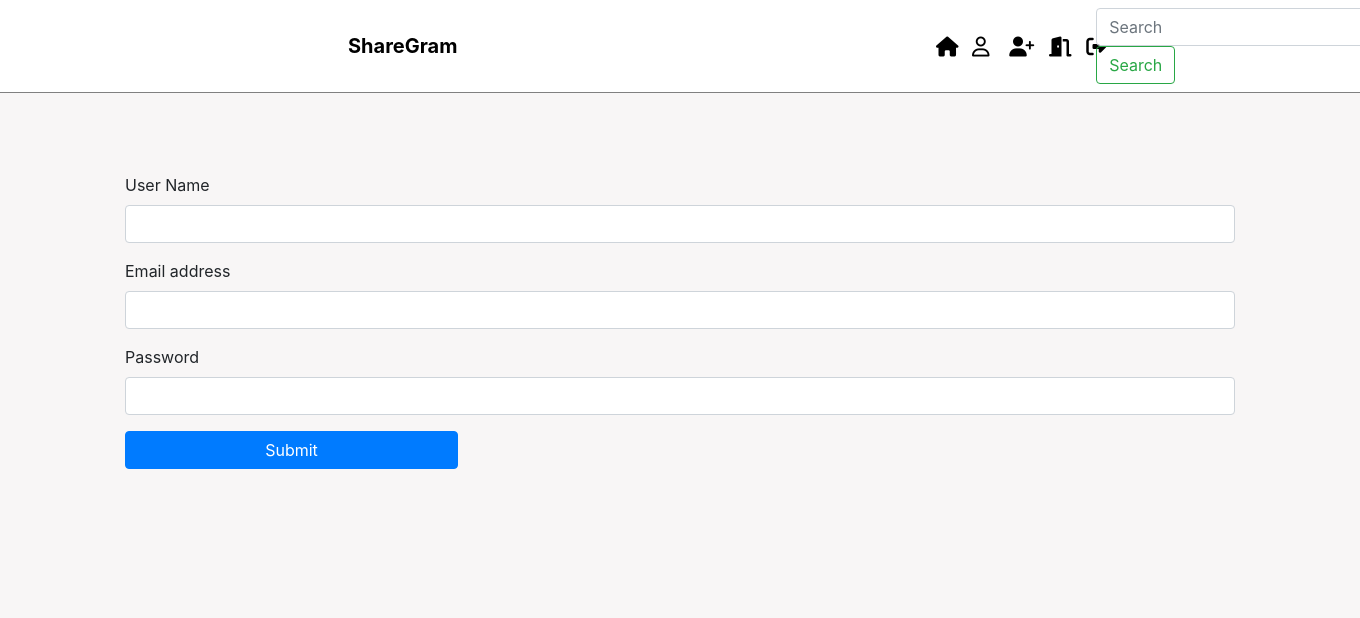
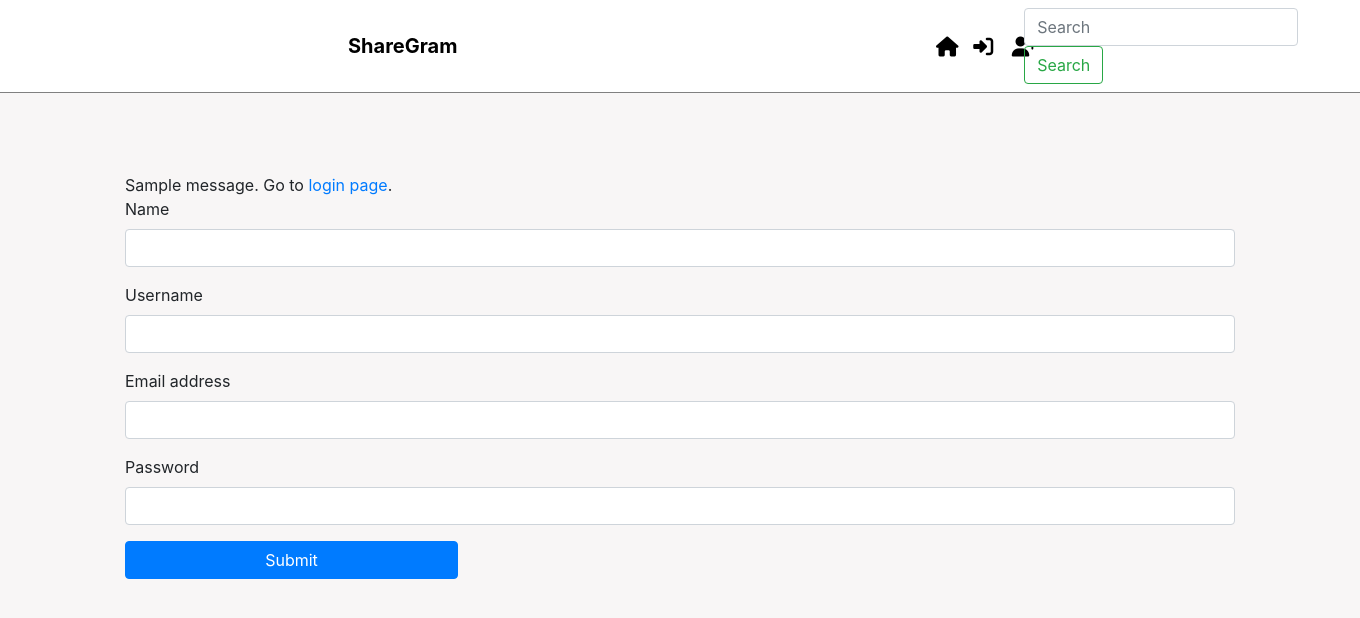
Before and after one commit to ArshadAman/Sharegram, a Flask app: page /register in a window 1360 px wide; the page is wider, and only the part inside the window is pictured. Shown: the top 618 px of that part. Run offline with Flask 2, Linux system fonts and the light colour scheme; tables that the repository leaves empty hold one stand-in row (values such as "Sample post"); one stand-in notice (Sample message) is shown; some libraries are stand-ins or nearby versions.

Commit message:
Login, Logout, register working properly

```diff
--- a/main.py
+++ b/main.py
@@ -1,4 +1,7 @@
-from flask import Flask
+from enum import unique
+import re
+from flask import Flask, redirect,url_for, flash
+from flask.globals import request
 from flask_sqlalchemy import SQLAlchemy
 # from flask_ckeditor import CKEditor
 from datetime import date
@@ -15,45 +18,89 @@ Bootstrap(app)
 
 # Database
 app.config['SQLALCHEMY_DATABASE_URI'] = 'sqlite:///users.db'
+app.config['SQLALCHEMY_TRACK_MODIFICATIONS'] = False
 db = SQLAlchemy(app)
 
 
-#Login Feature
-# login_manager = LoginManager()
+# Login Feature
+login_manager = LoginManager()
 
-# login_manager.init_app(app)
+login_manager.init_app(app)
 
-# @login_manager.user_loader
-# def load_user(user_id):
-#     return Users.query.get(int(user_id))
+@login_manager.user_loader
+def load_user(user_id):
+    return User.query.get(int(user_id))
 
 
+class User(UserMixin, db.Model):
+    __tablename__ = "users"
+    id = db.Column(db.Integer, primary_key=True)
+    email = db.Column(db.String(100), unique=True, nullable = False)
+    password = db.Column(db.String(100), nullable=False)
+    name = db.Column(db.String(100), nullable = False)
+    username = db.Column(db.String(100), nullable = False)
 
-
-
-
-
-
-
-
+db.create_all()
 
 
 
 @app.route("/")
 def home():
-    return render_template("index.html")
+    return render_template("index.html", current_user=current_user)
 
-@app.route("/login")
-def login_user():
-    return render_template("login.html")
+@app.route("/register", methods=["POST","GET"])
+def register_user():
+    if request.method == "POST":
+        email = request.form.get('signup-email')
+        password = request.form.get('signup-password')
+        name = request.form.get('signup-name')
+        username = request.form.get('signup-username')
 
-@app.route("/register")
-def register_user():
-    return render_template("register.html")
+        if User.query.filter_by(username=username).first():  # if a user is found, we want to redirect back to signup page so user can try again
+            flash('User already exists')
+            return redirect(url_for('register_user'))
+
+        # create a new user with the form data. Hash the password so the plaintext version isn't saved.
+        new_user = User(email=email, name=name, password=generate_password_hash(password, method='sha256', salt_length=8), username=username)
+
+        # add the new user to the database
+        db.session.add(new_user)
+        db.session.commit()
+        login_user(new_user)
+        return redirect(url_for('home'))
+
+    return render_template("register.html", current_user=current_user)
+
+@app.route("/login", methods=["POST", "GET"])
+def login():
+    if request.method == "POST":
+        username = request.form.get("login_username")
+        password = request.form.get("login_password")
+
+        user = User.query.filter_by(username=username).first()
+        if not user:
+            flash("That username does not exit")
+            return redirect(url_for("login"))
+        elif not check_password_hash(user.password, password):
+            flash("Password incorrect")
+            return redirect(url_for("login"))
+        else:
+            login_user(user)
+            return redirect(url_for('home'))
+
+    return render_template("login.html", current_user=current_user)
+
+@app.route("/logout")
+@login_required
+def logout():
+    logout_user()
+    return redirect(url_for('login'))
 
 @app.route("/profile")
+@login_required
 def profile():
-    return render_template("profile.html")
+    return render_template("profile.html", current_user= current_user)
+
 
 
 
--- a/templates/index.html
+++ b/templates/index.html
@@ -9,7 +9,7 @@ head %} {{ super() }} {% endblock %} {% block content %}
       alt="Profile Pic"
       class="pro-img"
     />
-    <a class="side-username" href="#">mearshadaman</a>
+    <a class="side-username" href="{{ url_for('profile') }}">{{current_user.username}}</a>
 
     <!-- #Suggested Account  Remove multiple copies while coding backend-->
 
--- a/templates/layout.html
+++ b/templates/layout.html
@@ -4,6 +4,7 @@
     {% block head %}
     <link rel="stylesheet" href="{{ url_for('static', filename='style.css') }}">
     <link rel="stylesheet" href="https://cdn.jsdelivr.net/npm/bootstrap@4.6.0/dist/css/bootstrap.min.css" integrity="sha384-B0vP5xmATw1+K9KRQjQERJvTumQW0nPEzvF6L/Z6nronJ3oUOFUFpCjEUQouq2+l" crossorigin="anonymous">
+    <link rel="shortcut icon" type="image/jpg" href="{{ url_for('static', filename='sharegram.png') }}"/>
     <title>{% block title %}{% endblock %}</title>
     {% endblock %}
   </head>
@@ -17,21 +18,28 @@
       <div class="collapse navbar-collapse" id="navbarSupportedContent">
         <ul class="navbar-nav mr-auto navbar-items colornav">
           <li class="nav-item active">
-            <a class="nav-link colornav" href="#"><i class="fas fa-home fa-lg"></i><span class="sr-only"></span></a>
+            <a class="nav-link colornav" href="{{ url_for('home') }}"><i class="fas fa-home fa-lg"></i><span class="sr-only"></span></a>
           </li>
+          {% if current_user.is_authenticated %}
             <li class="nav-item active">
-            <a class="nav-link colornav" href="#"><i class="far fa-user fa-lg"></i><span class="sr-only"></span></a>
+              <a class="nav-link colornav" href="{{ url_for('profile') }}"><i class="far fa-user fa-lg"></i><span class="sr-only"></span></a>
             </li>
+
             <li class="nav-item active">
-            <a class="nav-link colornav" href="#"><i class="fas fa-user-plus fa-lg"></i><span class="sr-only"></span></a>
+              <a class="nav-link colornav" href="{{ url_for('logout') }}"><i class="fas fa-sign-out-alt fa-lg"></i><span class="sr-only"></span></a>
             </li>
+
+          {% else %}
             <li class="nav-item active">
-            <a class="nav-link colornav" href="#"><i class="fas fa-door-open fa-lg"></i><span class="sr-only"></span></a>
+              <a class="nav-link colornav" href="{{ url_for('login') }}"><i class="fas fa-sign-in-alt fa-lg"></i><span class="sr-only"></span></a>
             </li>
+
             <li class="nav-item active">
-            <a class="nav-link colornav" href="#"><i class="fas fa-sign-out-alt fa-lg"></i><span class="sr-only"></span></a>
+              <a class="nav-link colornav" href="{{ url_for('register_user') }}"><i class="fas fa-user-plus fa-lg"></i><span class="sr-only"></span></a>
             </li>
+        {% endif %}
         </ul>
+
         <form class="form-inline my-2 my-lg-0">
           <input class="form-control mr-sm-2" type="search" placeholder="Search" aria-label="Search">
           <button class="btn btn-outline-success my-2 my-sm-0" type="submit">Search</button>
--- a/templates/register.html
+++ b/templates/register.html
@@ -1,5 +1,5 @@
 {% extends "layout.html" %}
-{% block title %}Login to ShareGram{% endblock %}
+{% block title %}Register to ShareGram{% endblock %}
 {% block head %}
   {{ super() }}
 {% endblock %}
@@ -7,18 +7,29 @@
 {% block content %}
 
 <div class="container login-form">
-    <form>
+  {% with messages = get_flashed_messages() %}
+    {% if messages %}
+        <div class="notification is-danger">
+            {{ messages[0] }}. Go to <a href="{{ url_for('login') }}">login page</a>.
+        </div>
+    {% endif %}
+    {% endwith %}
+    <form method="POST" action="/register">
     <div class="form-group">
-      <label for="username">User Name</label>
-      <input type="text" class="form-control" id="username" aria-describedby="username">
+      <label for="name">Name</label>
+      <input type="text" class="form-control" id="name" aria-describedby="name" name="signup-name" required>
+    </div>
+    <div class="form-group">
+      <label for="username">Username</label>
+      <input type="text" class="form-control" id="username" aria-describedby="username" name="signup-username" required>
     </div>
     <div class="form-group">
       <label for="email">Email address</label>
-      <input type="email" class="form-control" id="signup-email" aria-describedby="email">
+      <input type="email" class="form-control" id="signup-email" name="signup-email" aria-describedby="email" required>
     </div>
     <div class="form-group">
       <label for="Password">Password</label>
-      <input type="password" class="form-control" id="signup-password">
+      <input type="password" class="form-control" id="signup-password" name="signup-password" required>
     </div>
     <button type="submit" class="btn btn-primary btn-login">Submit</button>
   </form>
```
Also changed, not shown: templates/login.html (+12 -4 lines), templates/profile.html (+4 -4 lines), static/post-detail.css (added), static/sharegram.png (added). Lines whose indentation alone changed are shown as unchanged.
